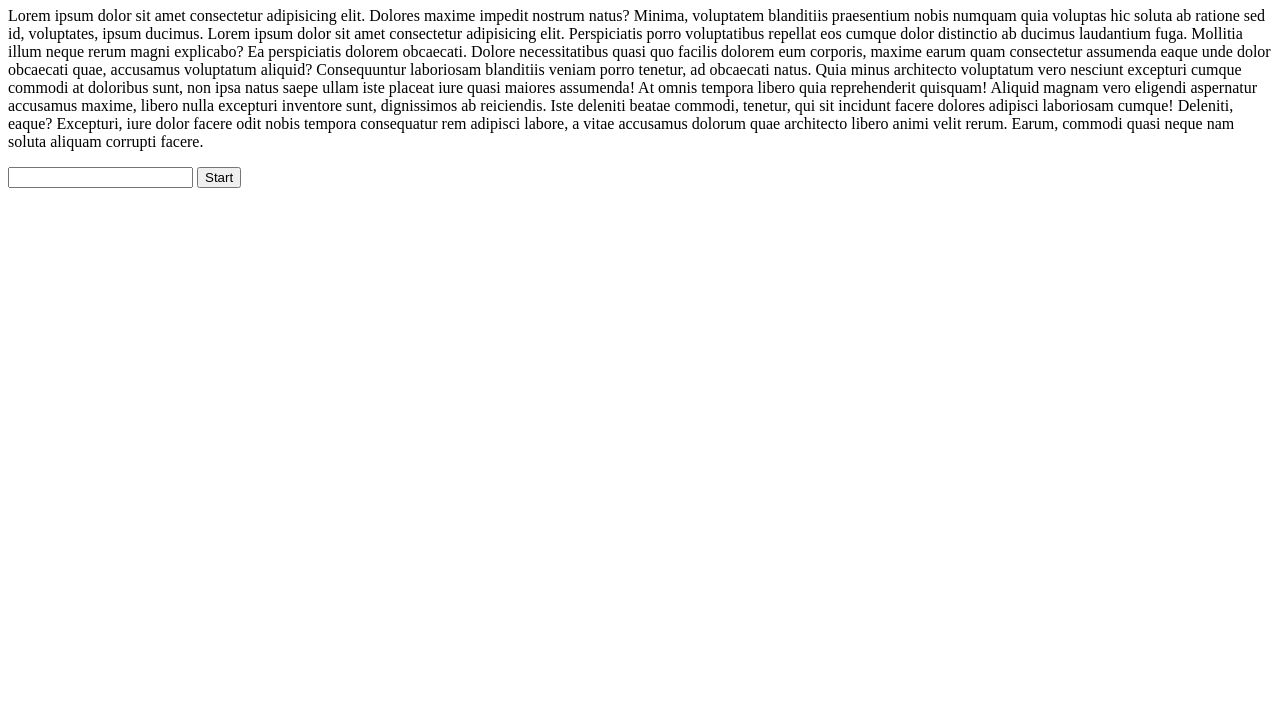
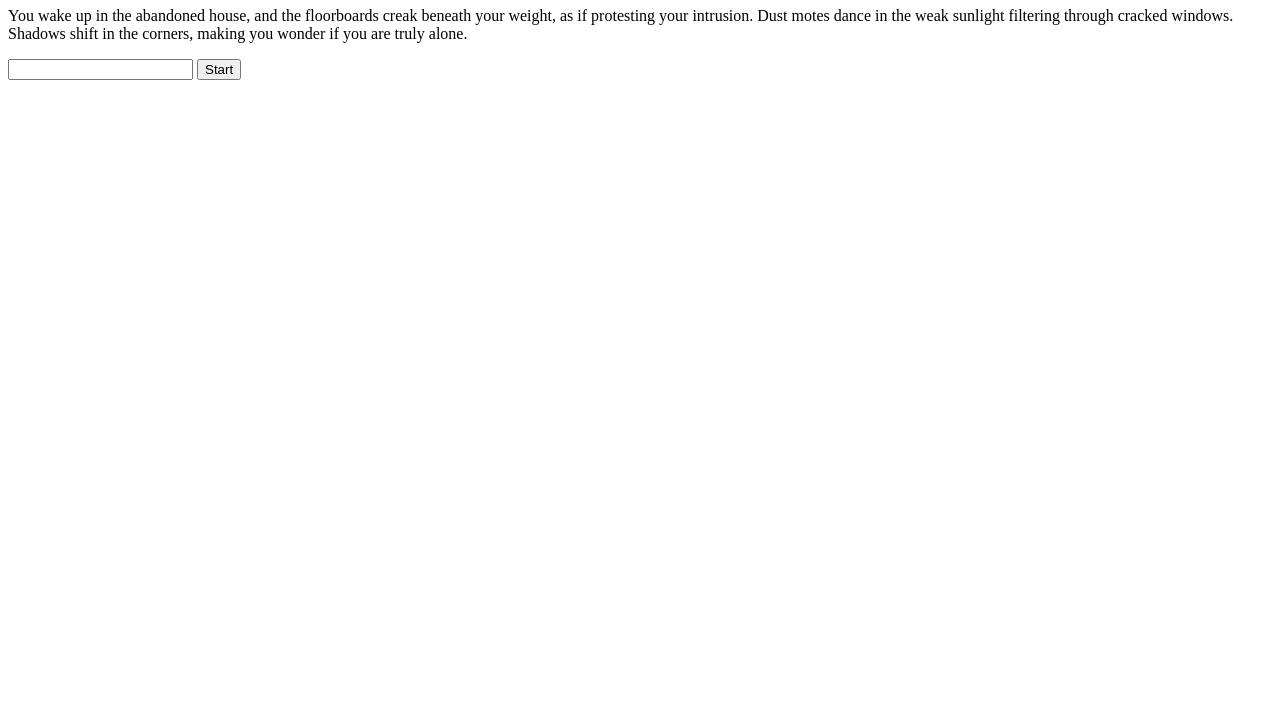
Before and after one commit to Nicholas-Fearon/week5_team_project, a plain HTML site: page client/index.html in a window 1280 px wide. Shown: the part 73-800 px from the top of the page. Drawn offline with Linux system fonts and the light colour scheme.

Commit message:
index story

```diff
--- a/client/index.html
+++ b/client/index.html
@@ -5,31 +5,15 @@
     <meta name="viewport" content="width=device-width, initial-scale=1.0" />
     <link rel="stylesheet" href="style.css" />
     <script type="module" src="./app.js"></script>
-    <title>Document</title>
+    <title>Basement</title>
   </head>
   <body>
-    <h1>Game Title</h1>
+    <h1>Basement</h1>
     <p>
-      Lorem ipsum dolor sit amet consectetur adipisicing elit. Dolores maxime
-      impedit nostrum natus? Minima, voluptatem blanditiis praesentium nobis
-      numquam quia voluptas hic soluta ab ratione sed id, voluptates, ipsum
-      ducimus. Lorem ipsum dolor sit amet consectetur adipisicing elit.
-      Perspiciatis porro voluptatibus repellat eos cumque dolor distinctio ab
-      ducimus laudantium fuga. Mollitia illum neque rerum magni explicabo? Ea
-      perspiciatis dolorem obcaecati. Dolore necessitatibus quasi quo facilis
-      dolorem eum corporis, maxime earum quam consectetur assumenda eaque unde
-      dolor obcaecati quae, accusamus voluptatum aliquid? Consequuntur
-      laboriosam blanditiis veniam porro tenetur, ad obcaecati natus. Quia minus
-      architecto voluptatum vero nesciunt excepturi cumque commodi at doloribus
-      sunt, non ipsa natus saepe ullam iste placeat iure quasi maiores
-      assumenda! At omnis tempora libero quia reprehenderit quisquam! Aliquid
-      magnam vero eligendi aspernatur accusamus maxime, libero nulla excepturi
-      inventore sunt, dignissimos ab reiciendis. Iste deleniti beatae commodi,
-      tenetur, qui sit incidunt facere dolores adipisci laboriosam cumque!
-      Deleniti, eaque? Excepturi, iure dolor facere odit nobis tempora
-      consequatur rem adipisci labore, a vitae accusamus dolorum quae architecto
-      libero animi velit rerum. Earum, commodi quasi neque nam soluta aliquam
-      corrupti facere.
+      You wake up in the abandoned house, and the floorboards creak beneath your
+      weight, as if protesting your intrusion. Dust motes dance in the weak
+      sunlight filtering through cracked windows. Shadows shift in the corners,
+      making you wonder if you are truly alone.
     </p>
     <input type="text" />
     <button>Start</button>
```
